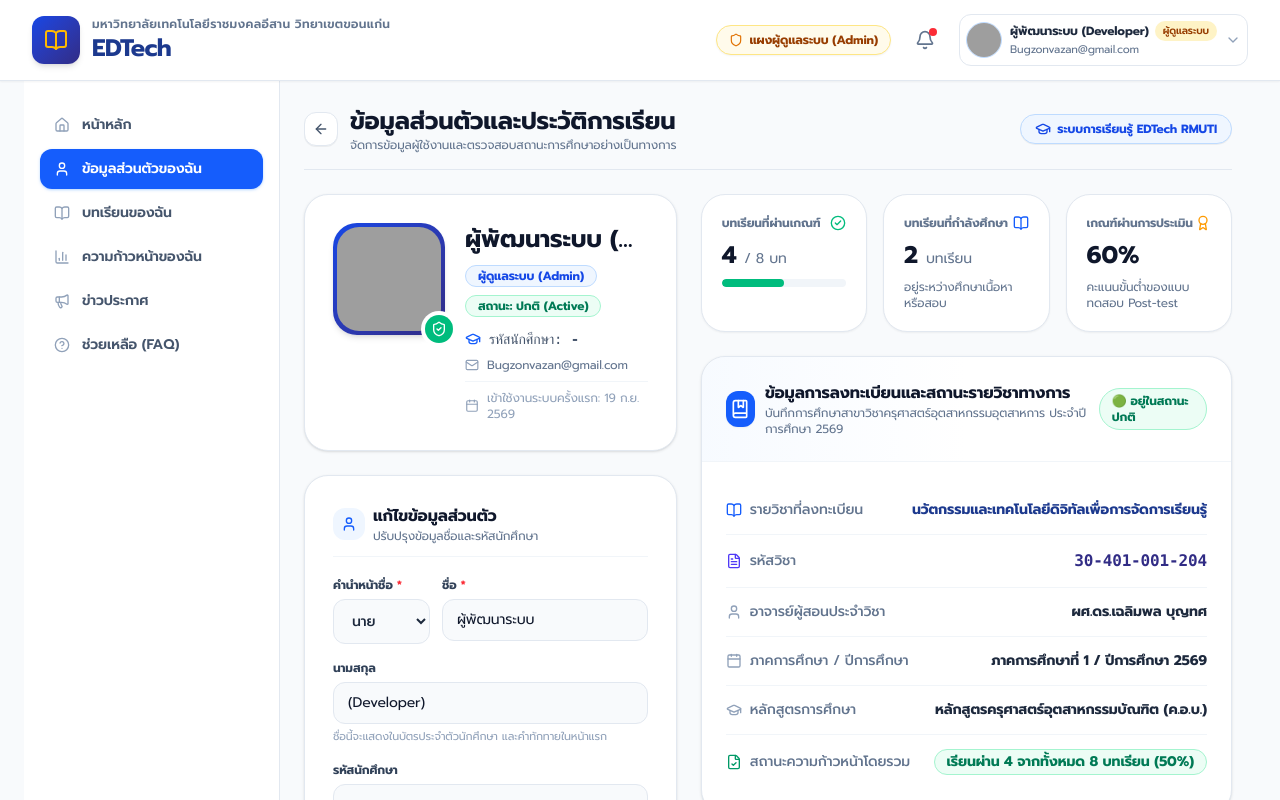
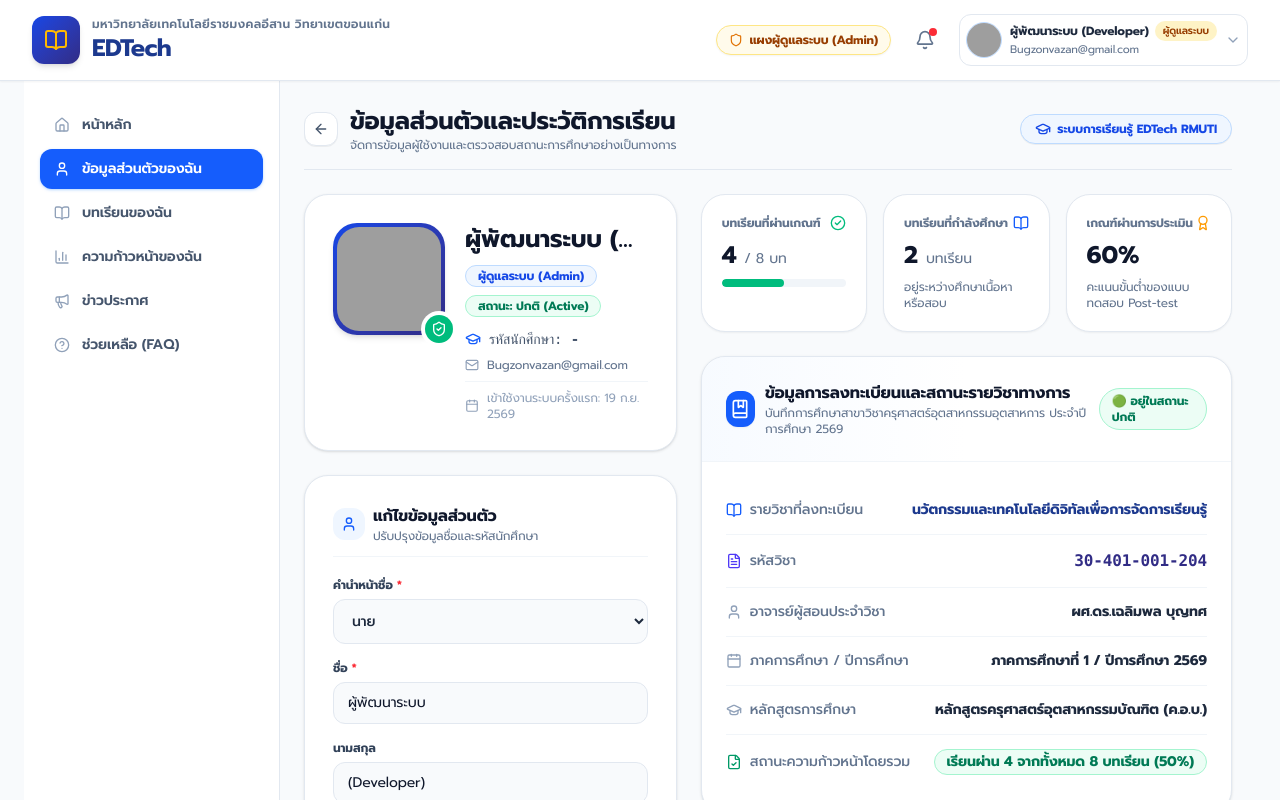
Before and after one commit to APrxp12/edtech-rmuti-lms, a Next.js app: page /profile in a window 1280 px wide. Shown: the top 800 px of the page. Built offline with nearby package versions, Linux system fonts and the light colour scheme; grey boxes are pictures that could not be loaded.

Commit message:
Move First Name input to separate line below Title Prefix in profile form

```diff
--- a/src/app/(student)/profile/page.tsx
+++ b/src/app/(student)/profile/page.tsx
@@ -227,10 +227,8 @@ export default function StudentProfilePage() {
 
             <form onSubmit={handleSaveProfile} className="space-y-4">
 
-              {/* Prefix & First Name */}
-              <div className="grid grid-cols-1 sm:grid-cols-12 gap-3">
               {/* Prefix Dropdown */}
-                <div className="sm:col-span-4">
+              <div>
                 <label className="block text-xs font-bold text-slate-700 mb-1.5">
                   คำนำหน้าชื่อ <span className="text-red-500">*</span>
                 </label>
@@ -246,7 +244,7 @@ export default function StudentProfilePage() {
               </div>
 
               {/* First Name */}
-                <div className="sm:col-span-8">
+              <div>
                 <label className="block text-xs font-bold text-slate-700 mb-1.5">
                   ชื่อ <span className="text-red-500">*</span>
                 </label>
@@ -258,7 +256,6 @@ export default function StudentProfilePage() {
                   className="w-full text-xs sm:text-sm px-3.5 py-2.5 rounded-xl bg-slate-50 border border-slate-200 focus:outline-none focus:ring-2 focus:ring-blue-600 focus:bg-white transition"
                   required
                 />
-                </div>
               </div>
 
               {/* Last Name */}
```
Lines whose indentation alone changed are shown as unchanged.
